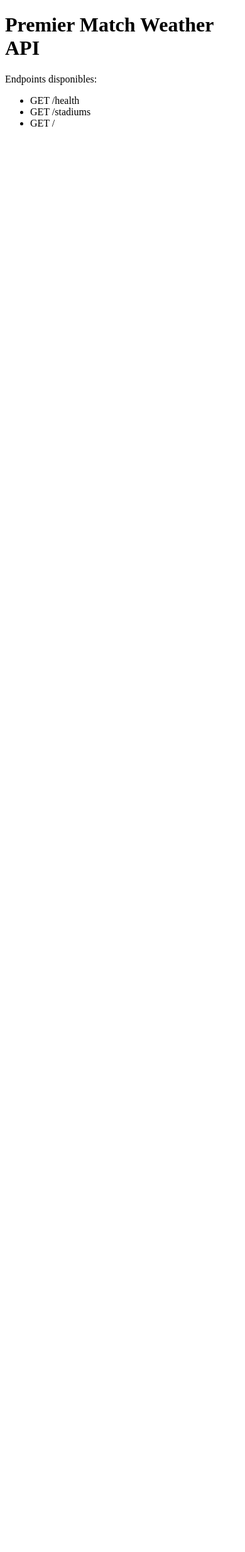
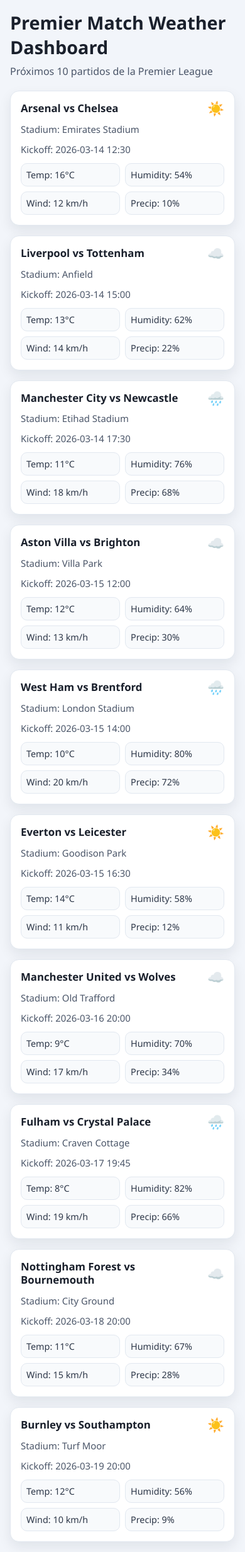
Before and after one commit to MiguelCrispim911/premier-match-weather-api, a Flask app: page / in a window 390 px wide. Shown: the whole page at 63% size. Before the commit the page ends 201 px from the top, so only its background shows below. Run offline with Flask 3, Linux system fonts and the light colour scheme.

Commit message:
Frontend Structure without connection to the API

```diff
--- a/app/static/css/styles.css
+++ b/app/static/css/styles.css
@@ -0,0 +1,110 @@
+:root {
+	color-scheme: light;
+	font-family: "Segoe UI", Tahoma, Geneva, Verdana, sans-serif;
+}
+
+* {
+	box-sizing: border-box;
+}
+
+body {
+	margin: 0;
+	background: #f2f5fa;
+	color: #1a202c;
+}
+
+.page {
+	max-width: 1280px;
+	margin: 0 auto;
+	padding: 24px;
+}
+
+.page-header {
+	margin-bottom: 20px;
+}
+
+.page-header h1 {
+	margin: 0;
+	font-size: 1.8rem;
+}
+
+.page-header p {
+	margin: 8px 0 0;
+	color: #4a5568;
+}
+
+.matches-grid {
+	display: grid;
+	grid-template-columns: repeat(3, minmax(0, 1fr));
+	gap: 16px;
+}
+
+.match-card {
+	background: #ffffff;
+	border-radius: 14px;
+	padding: 16px;
+	border: 1px solid #e2e8f0;
+	box-shadow: 0 8px 20px rgba(15, 23, 42, 0.08);
+	display: flex;
+	flex-direction: column;
+	gap: 12px;
+}
+
+.match-header {
+	display: flex;
+	justify-content: space-between;
+	align-items: center;
+	gap: 10px;
+}
+
+.teams {
+	margin: 0;
+	font-size: 1.05rem;
+	font-weight: 700;
+	line-height: 1.3;
+}
+
+.weather-icon {
+	font-size: 1.35rem;
+	line-height: 1;
+}
+
+.meta {
+	margin: 0;
+	font-size: 0.93rem;
+	color: #4a5568;
+}
+
+.stats {
+	list-style: none;
+	margin: 0;
+	padding: 0;
+	display: grid;
+	grid-template-columns: 1fr 1fr;
+	gap: 8px;
+}
+
+.stat-item {
+	background: #f8fafc;
+	border: 1px solid #e2e8f0;
+	border-radius: 10px;
+	padding: 8px;
+	font-size: 0.9rem;
+	color: #2d3748;
+}
+
+@media (max-width: 1024px) {
+	.matches-grid {
+		grid-template-columns: repeat(2, minmax(0, 1fr));
+	}
+}
+
+@media (max-width: 640px) {
+	.page {
+		padding: 16px;
+	}
+
+	.matches-grid {
+		grid-template-columns: 1fr;
+	}
+}
--- a/app/static/js/app.js
+++ b/app/static/js/app.js
@@ -0,0 +1,161 @@
+const API_ENDPOINT = "/api/fixtures/weather";
+
+const placeholderMatches = [
+	{
+		home_team: "Arsenal",
+		away_team: "Chelsea",
+		stadium: "Emirates Stadium",
+		kickoff: "2026-03-14 12:30",
+		weather_icon: "sun",
+		temperature_c: 16,
+		humidity_percent: 54,
+		wind_speed_kmh: 12,
+		precipitation_probability_percent: 10,
+	},
+	{
+		home_team: "Liverpool",
+		away_team: "Tottenham",
+		stadium: "Anfield",
+		kickoff: "2026-03-14 15:00",
+		weather_icon: "clouds",
+		temperature_c: 13,
+		humidity_percent: 62,
+		wind_speed_kmh: 14,
+		precipitation_probability_percent: 22,
+	},
+	{
+		home_team: "Manchester City",
+		away_team: "Newcastle",
+		stadium: "Etihad Stadium",
+		kickoff: "2026-03-14 17:30",
+		weather_icon: "rain",
+		temperature_c: 11,
+		humidity_percent: 76,
+		wind_speed_kmh: 18,
+		precipitation_probability_percent: 68,
+	},
+	{
+		home_team: "Aston Villa",
+		away_team: "Brighton",
+		stadium: "Villa Park",
+		kickoff: "2026-03-15 12:00",
+		weather_icon: "clouds",
+		temperature_c: 12,
+		humidity_percent: 64,
+		wind_speed_kmh: 13,
+		precipitation_probability_percent: 30,
+	},
+	{
+		home_team: "West Ham",
+		away_team: "Brentford",
+		stadium: "London Stadium",
+		kickoff: "2026-03-15 14:00",
+		weather_icon: "rain",
+		temperature_c: 10,
+		humidity_percent: 80,
+		wind_speed_kmh: 20,
+		precipitation_probability_percent: 72,
+	},
+	{
+		home_team: "Everton",
+		away_team: "Leicester",
+		stadium: "Goodison Park",
+		kickoff: "2026-03-15 16:30",
+		weather_icon: "sun",
+		temperature_c: 14,
+		humidity_percent: 58,
+		wind_speed_kmh: 11,
+		precipitation_probability_percent: 12,
+	},
+	{
+		home_team: "Manchester United",
+		away_team: "Wolves",
+		stadium: "Old Trafford",
+		kickoff: "2026-03-16 20:00",
+		weather_icon: "clouds",
+		temperature_c: 9,
+		humidity_percent: 70,
+		wind_speed_kmh: 17,
+		precipitation_probability_percent: 34,
+	},
+	{
+		home_team: "Fulham",
+		away_team: "Crystal Palace",
+		stadium: "Craven Cottage",
+		kickoff: "2026-03-17 19:45",
+		weather_icon: "rain",
+		temperature_c: 8,
+		humidity_percent: 82,
+		wind_speed_kmh: 19,
+		precipitation_probability_percent: 66,
+	},
+	{
+		home_team: "Nottingham Forest",
+		away_team: "Bournemouth",
+		stadium: "City Ground",
+		kickoff: "2026-03-18 20:00",
+		weather_icon: "clouds",
+		temperature_c: 11,
+		humidity_percent: 67,
+		wind_speed_kmh: 15,
+		precipitation_probability_percent: 28,
+	},
+	{
+		home_team: "Burnley",
+		away_team: "Southampton",
+		stadium: "Turf Moor",
+		kickoff: "2026-03-19 20:00",
+		weather_icon: "sun",
+		temperature_c: 12,
+		humidity_percent: 56,
+		wind_speed_kmh: 10,
+		precipitation_probability_percent: 9,
+	},
+];
+
+const weatherIconMap = {
+	sun: "☀️",
+	clouds: "☁️",
+	rain: "🌧️",
+};
+
+function createMatchCard(match) {
+	const icon = weatherIconMap[match.weather_icon] || "☁️";
+
+	return `
+		<article class="match-card">
+			<div class="match-header">
+				<h2 class="teams">${match.home_team} vs ${match.away_team}</h2>
+				<span class="weather-icon" aria-label="weather icon">${icon}</span>
+			</div>
+			<p class="meta">Stadium: ${match.stadium}</p>
+			<p class="meta">Kickoff: ${match.kickoff}</p>
+			<ul class="stats">
+				<li class="stat-item">Temp: ${match.temperature_c}°C</li>
+				<li class="stat-item">Humidity: ${match.humidity_percent}%</li>
+				<li class="stat-item">Wind: ${match.wind_speed_kmh} km/h</li>
+				<li class="stat-item">Precip: ${match.precipitation_probability_percent}%</li>
+			</ul>
+		</article>
+	`;
+}
+
+function renderMatches(matches) {
+	const grid = document.getElementById("matches-grid");
+
+	if (!grid) {
+		return;
+	}
+
+	grid.innerHTML = matches.slice(0, 10).map(createMatchCard).join("");
+}
+
+async function loadMatches() {
+	// Placeholder only for now.
+	// Later this function can call the backend endpoint:
+	// const response = await fetch(API_ENDPOINT);
+	// const matches = await response.json();
+	renderMatches(placeholderMatches);
+}
+
+document.addEventListener("DOMContentLoaded", loadMatches);
--- a/app/templates/index.html
+++ b/app/templates/index.html
@@ -4,14 +4,18 @@
 		<meta charset="UTF-8" />
 		<meta name="viewport" content="width=device-width, initial-scale=1.0" />
 		<title>Premier Match Weather API</title>
+		<link rel="stylesheet" href="{{ url_for('static', filename='css/styles.css') }}" />
 	</head>
 	<body>
-		<h1>Premier Match Weather API</h1>
-		<p>Endpoints disponibles:</p>
-		<ul>
-			<li>GET /health</li>
-			<li>GET /stadiums</li>
-			<li>GET /</li>
-		</ul>
+		<main class="page">
+			<header class="page-header">
+				<h1>Premier Match Weather Dashboard</h1>
+				<p>Próximos 10 partidos de la Premier League</p>
+			</header>
+
+			<section id="matches-grid" class="matches-grid" aria-live="polite"></section>
+		</main>
+
+		<script src="{{ url_for('static', filename='js/app.js') }}"></script>
 	</body>
 </html>
```
Also changed, not shown: Prompts/06CreateFrontEnd.md (added, +42 -0 lines).
